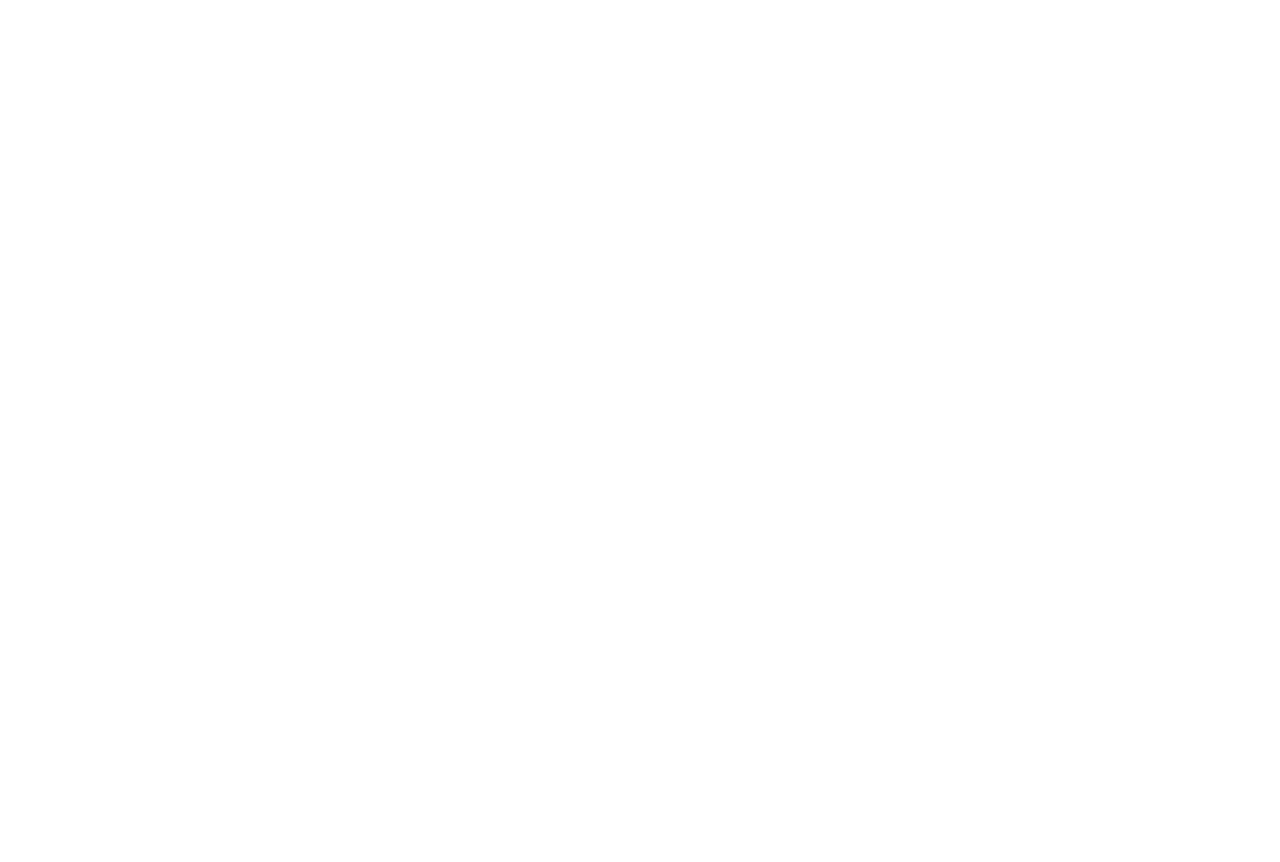
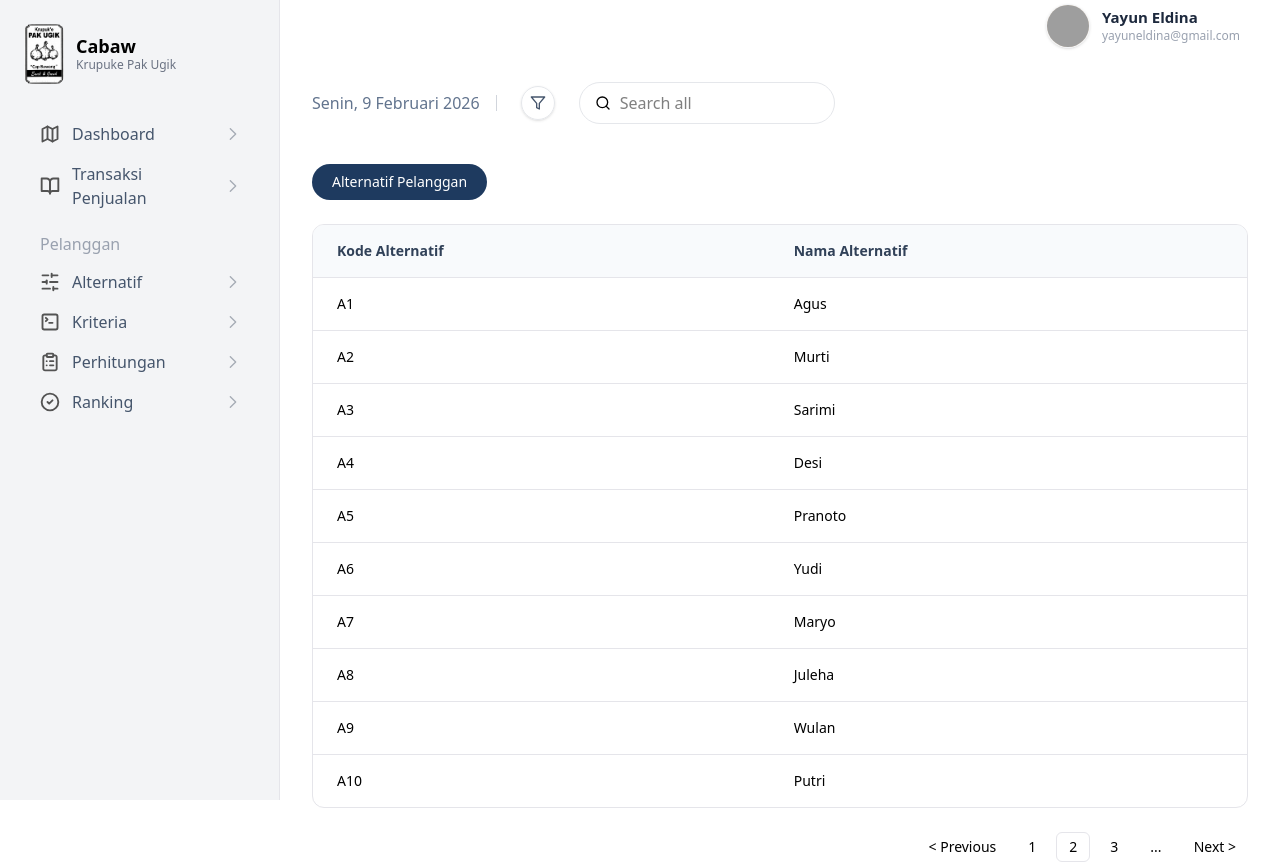
Before and after one commit to YayunEldina/YayunEldina-Skripsi2026, a React (Vite) app in the folder frontend-cabaw/: page /admin/alternatif in a window 1280 px wide. Before the commit this address had no page. Before the commit the page ends 800 px from the top, so only its background shows below. Built offline with nearby package versions, Linux system fonts and the light colour scheme; grey boxes are pictures that could not be loaded.

Commit message:
menu alternatif

```diff
--- a/frontend-cabaw/src/App.jsx
+++ b/frontend-cabaw/src/App.jsx
@@ -4,6 +4,7 @@
 import Login from "./pages/auth/login";
 import Dashboard from "./pages/admin/dashboard/dashboard";
 import TransaksiPenjualan from "./pages/admin/transaksipenjualan/TransaksiPenjualan";
+import Alternatif from "./pages/admin/alternatif/alternatif";
 
 
 function App() {
@@ -15,6 +16,7 @@
         <Route path="/login" element={<Login />} />
         <Route path="/dashboard" element={<Dashboard />} />
         <Route path="/admin/transaksi" element={<TransaksiPenjualan />} />
+        <Route path="/admin/alternatif" element={<Alternatif />} />
       </Routes>
     </BrowserRouter>
   );
--- /dev/null
+++ b/frontend-cabaw/src/pages/admin/alternatif/alternatif.jsx
@@ -0,0 +1,84 @@
+import SidebarNavigationSection from "../dashboard/sidebarnavigation";
+import NavbarAdmin from "../dashboard/navbar_admin";
+import TampilanElemen from "../dashboard/TampilanElemen";
+
+const dataDummy = [
+  { kode: "A1", nama: "Agus" },
+  { kode: "A2", nama: "Murti" },
+  { kode: "A3", nama: "Sarimi" },
+  { kode: "A4", nama: "Desi" },
+  { kode: "A5", nama: "Pranoto" },
+  { kode: "A6", nama: "Yudi" },
+  { kode: "A7", nama: "Maryo" },
+  { kode: "A8", nama: "Juleha" },
+  { kode: "A9", nama: "Wulan" },
+  { kode: "A10", nama: "Putri" },
+];
+
+const Alternatif = () => {
+  return (
+    <div className="flex min-h-screen bg-white">
+  {/* SIDEBAR */}
+  <SidebarNavigationSection />
+
+  {/* CONTENT */}
+  <div className="flex-1 ml-[280px] pt-[50px]">
+    {/* NAVBAR */}
+    <NavbarAdmin />
+
+    {/* TANGGAL + SEARCH */}
+    <div className="px-0 pt-4">
+      <TampilanElemen />
+    </div>
+
+
+        {/* TITLE */}
+        <div className="px-8 mt-6">
+          <button className="px-5 py-2 bg-[#1E3A5F] text-white rounded-full text-sm">
+            Alternatif Pelanggan
+          </button>
+        </div>
+
+        {/* TABLE */}
+        <div className="px-8 mt-6">
+          <div className="bg-white border border-[#E5E5EA] rounded-xl overflow-hidden">
+            <table className="w-full text-sm">
+              <thead className="bg-[#F8FAFC] text-slate-700 border-b border-[#E5E5EA]">
+                <tr>
+                  <th className="px-6 py-4 text-left">Kode Alternatif</th>
+                  <th className="px-6 py-4 text-left">Nama Alternatif</th>
+                </tr>
+              </thead>
+
+              <tbody>
+                {dataDummy.map((item, i) => (
+                  <tr
+                    key={i}
+                    className="border-t border-[#E5E5EA] hover:bg-slate-50 transition"
+                  >
+                    <td className="px-6 py-4">{item.kode}</td>
+                    <td className="px-6 py-4">{item.nama}</td>
+                  </tr>
+                ))}
+              </tbody>
+            </table>
+          </div>
+
+          {/* PAGINATION */}
+          <div className="flex justify-end items-center gap-2 mt-6 text-sm">
+            <button className="px-3 py-1">{"<"} Previous</button>
+            <button className="px-3 py-1">1</button>
+            <button className="px-3 py-1 border border-[#E5E5EA] rounded-md">
+              2
+            </button>
+            <button className="px-3 py-1">3</button>
+            <button className="px-3 py-1">...</button>
+            <button className="px-3 py-1">Next {">"}</button>
+          </div>
+        </div>
+      </div>
+    </div>
+  );
+};
+
+export default Alternatif;
```
